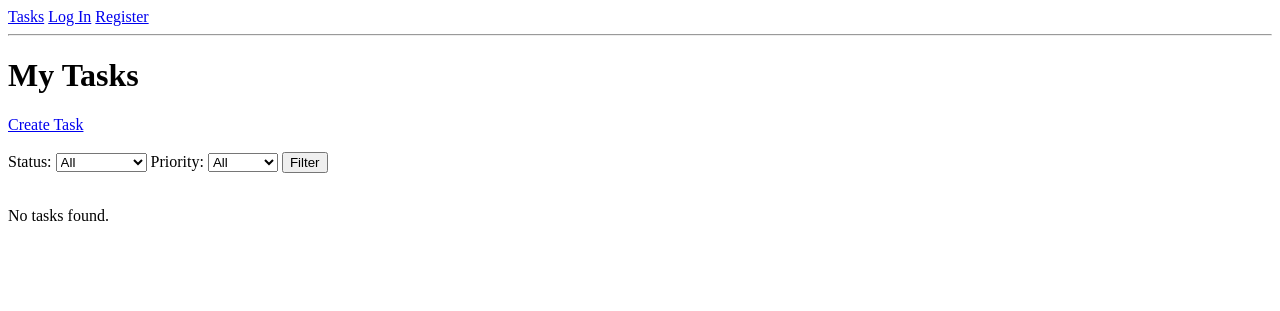
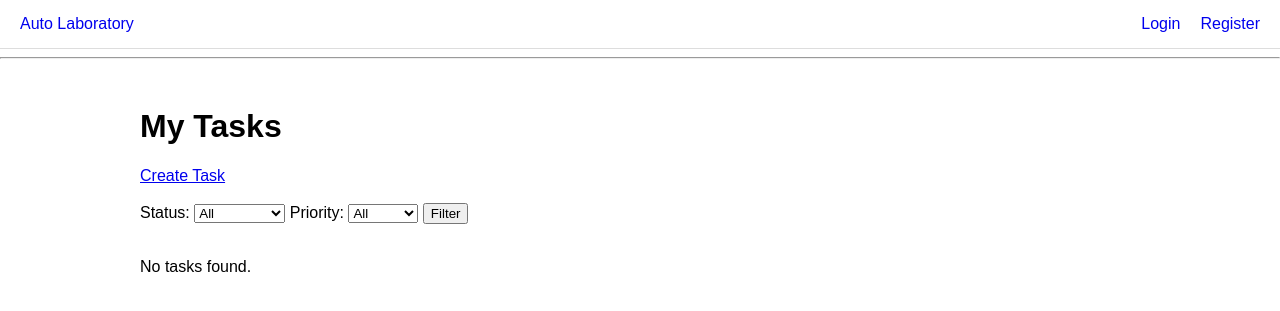
Before and after one commit to kirbytheone/auto-laboratory, a Django app: template django_app/tasks/templates/tasks/task_list.html in a window 1280 px wide. Shown: the top 311 px of the page. Run offline with Django 5.2, Linux system fonts and the light colour scheme; the template is opened without the code that fills it, so the values that code supplies are empty.

Commit message:
Added initial UI styling and task card layout

```diff
--- a/django_app/config/settings.py
+++ b/django_app/config/settings.py
@@ -153,6 +153,9 @@ USE_TZ = True
 # https://docs.djangoproject.com/en/6.0/howto/static-files/
 
 STATIC_URL = 'static/'
+STATICFILES_DIRS = [
+    BASE_DIR / "static",
+]
 LOGIN_URL = "/admin/login/"
 MEDIA_URL = "/media/"
 MEDIA_ROOT = BASE_DIR / "media"
--- /dev/null
+++ b/django_app/static/css/styles.css
@@ -0,0 +1,73 @@
+body {
+    font-family: Arial, sans-serif;
+    margin: 0;
+    padding: 0;
+}
+
+nav {
+    padding: 20px;
+    border-bottom: 1px solid #ddd;
+}
+
+.container {
+    max-width: 1000px;
+    margin: auto;
+    padding: 20px;
+}
+
+button {
+    cursor: pointer;
+}
+
+.task-grid {
+    display: grid;
+    grid-template-columns: repeat(auto-fit, minmax(300px, 1fr));
+    gap: 20px;
+}
+
+
+.task-card {
+    border: 1px solid #ddd;
+    padding: 20px;
+    border-radius: 8px;
+}
+
+
+.task-card h3 {
+    margin-top: 0;
+}
+
+
+.badge {
+    padding: 4px 8px;
+    border-radius: 5px;
+    background: #eee;
+}
+
+.navbar {
+    display: flex;
+    justify-content: space-between;
+    align-items: center;
+
+    padding: 15px 20px;
+
+    border-bottom: 1px solid #ddd;
+}
+
+
+.nav-left,
+.nav-right {
+    display: flex;
+    align-items: center;
+    gap: 20px;
+}
+
+
+.navbar a {
+    text-decoration: none;
+}
+
+
+.navbar button {
+    padding: 6px 12px;
+}
--- a/django_app/templates/base.html
+++ b/django_app/templates/base.html
@@ -1,47 +1,96 @@
 <!DOCTYPE html>
 <html lang="en">
+
 <head>
+
+    {% load static %}
+
     <meta charset="UTF-8">
-    <meta name="viewport" content="width=device-width, initial-scale=1.0">
+
+    <meta name="viewport"
+          content="width=device-width, initial-scale=1.0">
 
     <title>
-        {% block title %}Auto Laboratory{% endblock %}
+        {% block title %}
+        Auto Laboratory
+        {% endblock %}
     </title>
+
+    <link rel="stylesheet"
+          href="{% static 'css/styles.css' %}">
+
 </head>
+
+
 <body>
 
+
 <header>
-    <nav>
-        <a href="{% url 'task_list' %}">Tasks</a>
+    <nav class="navbar">
+
+        <div class="nav-left">
+            <a href="{% url 'task_list' %}">
+                Auto Laboratory
+            </a>
 
             {% if user.is_authenticated %}
-            <a href="{% url 'create_task' %}">Create Task</a>
+                <a href="{% url 'create_task' %}">
+                    Create Task
+                </a>
+            {% endif %}
+        </div>
+
+
+        <div class="nav-right">
+
+            {% if user.is_authenticated %}
 
                 <span>
-                Logged in as <strong>{{ user.username }}</strong>
+                    {{ user.username }}
                 </span>
+
 
                 <form
                     method="post"
                     action="{% url 'logout' %}"
-                style="display: inline;"
                 >
                     {% csrf_token %}
-                <button type="submit">Log Out</button>
+
+                    <button type="submit">
+                        Logout
+                    </button>
+
                 </form>
+
             {% else %}
-            <a href="{% url 'login' %}">Log In</a>
-            <a href="{% url 'register' %}">Register</a>
+
+                <a href="{% url 'login' %}">
+                    Login
+                </a>
+
+                <a href="{% url 'register' %}">
+                    Register
+                </a>
+
             {% endif %}
+
+        </div>
+
     </nav>
+</header>
+
 
 <hr>
-</header>
 
-<main>
+
+<main class="container">
+
     {% block content %}
     {% endblock %}
+
 </main>
 
+
 </body>
+
 </html>
```
Also changed, not shown: django_app/tasks/templates/tasks/task_list.html (+34 -10 lines). Lines whose indentation alone changed are shown as unchanged.
